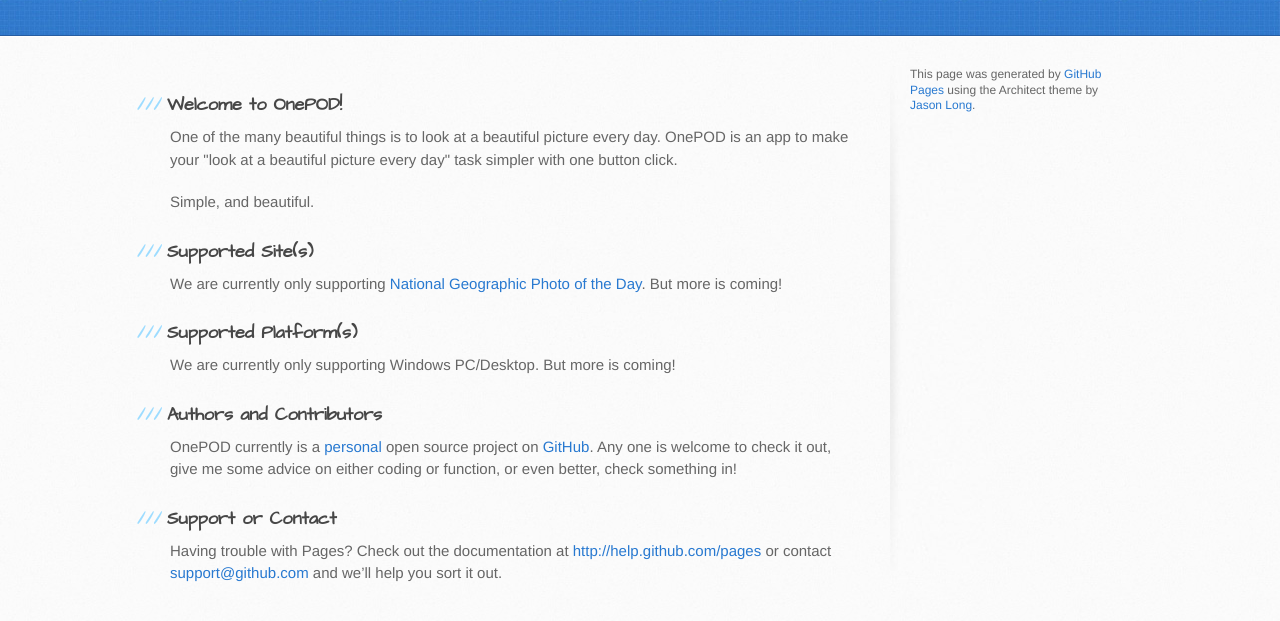
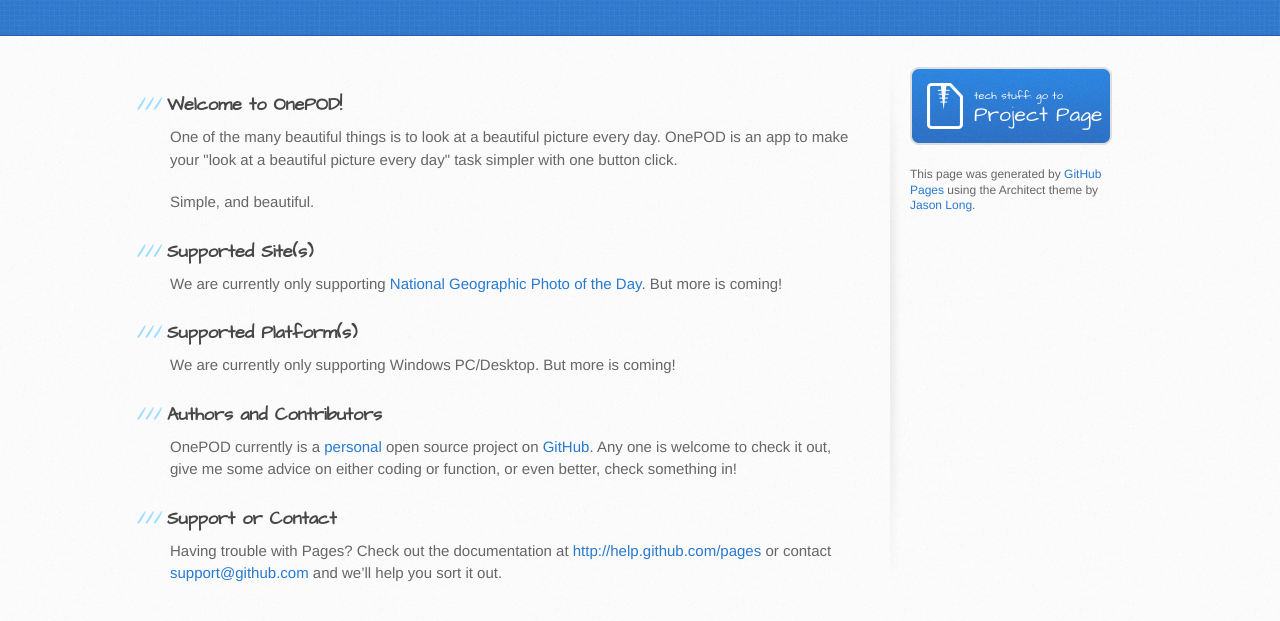
Before and after one commit to OnePOD/onepod.github.io, a plain HTML site: page index.html in a window 1280 px wide. Shown: the part 165-786 px from the top of the page. Drawn offline with Linux system fonts and the light colour scheme.

Commit message:
Added sidebar link to project page

```diff
--- a/index.html
+++ b/index.html
@@ -1,3 +1,4 @@
+<!--user page-->
 <!DOCTYPE html>
 <html>
   <head>
@@ -13,7 +14,7 @@
     <script src="//html5shiv.googlecode.com/svn/trunk/html5.js"></script>
     <![endif]-->
 
-    <title>OnePOD GitHub Page</title>
+    <title>OnePOD</title>
   </head>
 
   <body>
@@ -73,6 +74,10 @@ $ git checkout gh-pages
         </section>
 
         <aside id="sidebar">
+            <a href="http://onepod.me/OnePOD" class="button">
+                <small>tech stuff: go to</small>
+                Project Page
+            </a>
 
 
           <p>This page was generated by <a href="https://pages.github.com">GitHub Pages</a> using the Architect theme by <a href="https://twitter.com/jasonlong">Jason Long</a>.</p>
```
